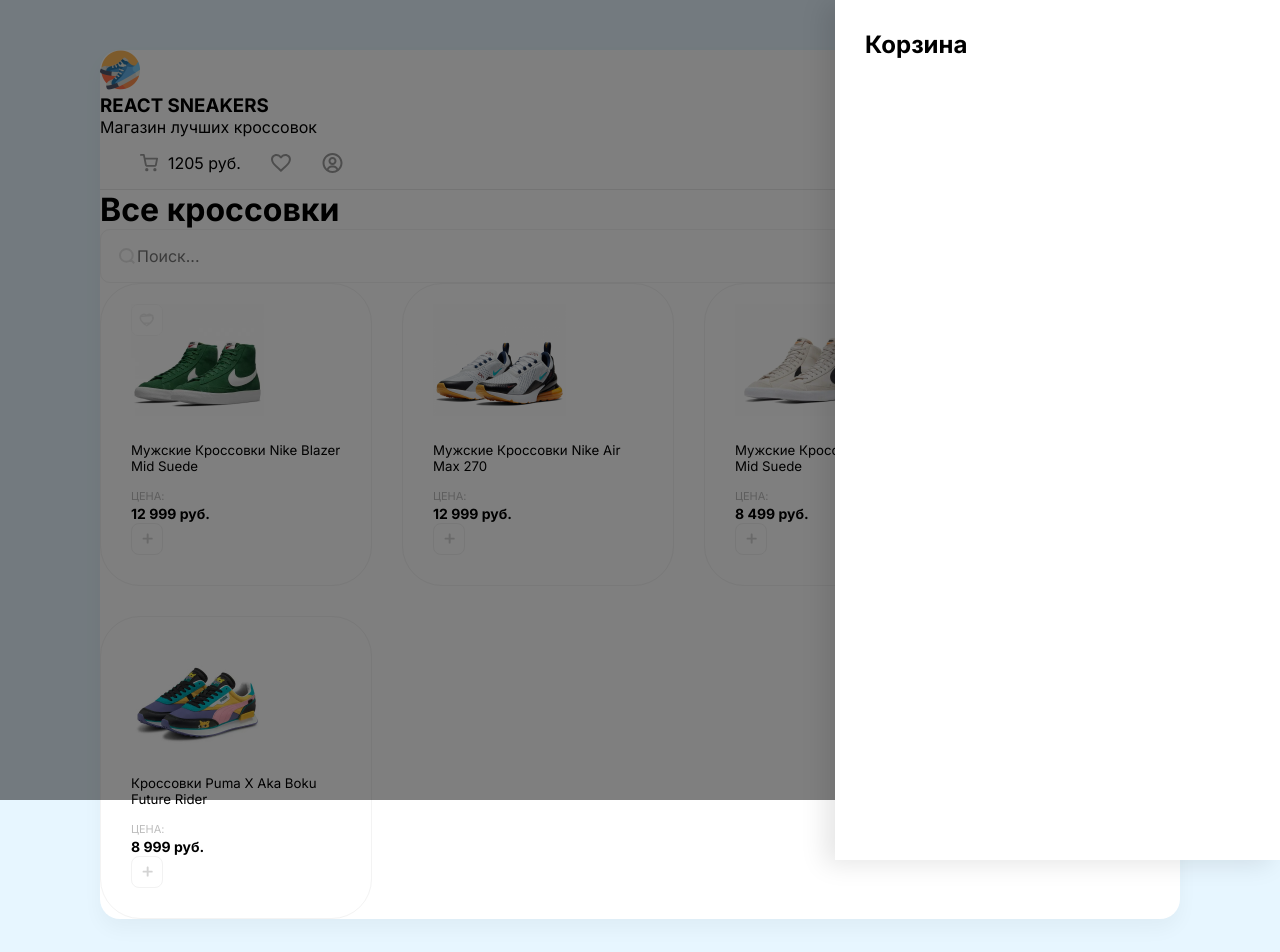
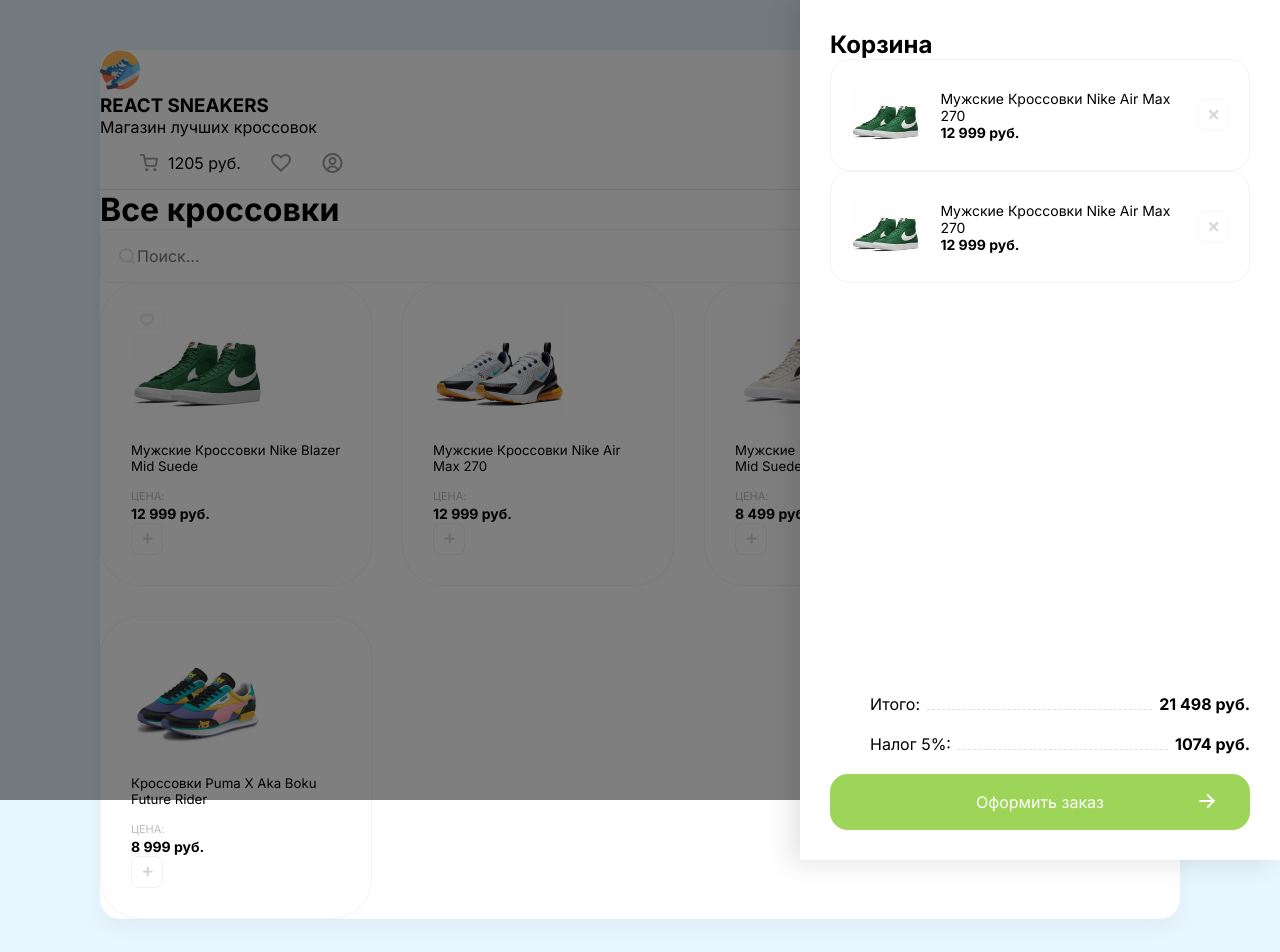
Before and after one commit to Geecher/react-sneakers, a React (Create React App) app: page / in a window 1280 px wide. Shown: the top 952 px of the page. Built offline with nearby package versions, Linux system fonts and the light colour scheme.

Commit message:
add element for sidebar

```diff
--- a/src/App.js
+++ b/src/App.js
@@ -5,6 +5,45 @@
         <div className="overlay">
             <div className="drawer">
                 <h2 className="mb-30">Корзина</h2>
+
+                <div className="items">
+                    <div className="cartItem mb-20">
+                        <div style={{ backgroundImage: 'url(/img/sneakers/001.jpg)' }} className="cartItemImg"></div>
+                        <div className="mr-20">
+                            <p className="mb-5">Мужские Кроссовки Nike Air Max 270</p>
+                            <b>12 999 руб.</b>
+                        </div>
+                        <button className="removeBtn">
+                            <img width={11} height={11} src="/img/btn-remove.svg" alt="Plus"/>
+                        </button>
+                    </div>
+                    <div className="cartItem mb-20">
+                        <div style={{ backgroundImage: 'url(/img/sneakers/001.jpg)' }} className="cartItemImg"></div>
+                        <div className="mr-20">
+                            <p className="mb-5">Мужские Кроссовки Nike Air Max 270</p>
+                            <b>12 999 руб.</b>
+                        </div>
+                        <button className="removeBtn">
+                            <img width={11} height={11} src="/img/btn-remove.svg" alt="Plus"/>
+                        </button>
+                    </div>
+                </div>
+
+                <div className="cartTotalBlock">
+                    <ul>
+                        <li>
+                            <span>Итого:</span>
+                            <div></div>
+                            <b>21 498 руб.</b>
+                        </li>
+                        <li>
+                            <span>Налог 5%: </span>
+                            <div></div>
+                            <b>1074 руб.</b>
+                        </li>
+                    </ul>
+                    <button>Оформить заказ</button>
+                </div>
             </div>
         </div>
 
--- a/src/index.scss
+++ b/src/index.scss
@@ -46,7 +46,7 @@
 }
 
 .overlay {
-    position: absolute;
+    position: fixed;
     top: 0;
     left: 0;
     width: 100%;
@@ -56,13 +56,19 @@
 }
 
 .drawer {
-    position: absolute;
-    width: 385px;
+    position: fixed;
+    width: 420px;
     height: 100%;
     right: 0;
     background: #FFFFFF;
     box-shadow: -10px 4px 24px rgba(0, 0, 0, 0.1);
     padding: 30px;
+    display: flex;
+    flex-direction: column;
+
+    .items {
+        flex: 1;
+    }
 
     h2 {
         margin: 0;
@@ -130,3 +136,87 @@
         }
     }
 }
+
+.cartItem {
+    display: flex;
+    align-items: center;
+    justify-content: space-between;
+    background: #FFFFFF;
+    border: 1px solid #F3F3F3;
+    border-radius: 20px;
+    padding: 20px;
+    font-size: 14px;
+    overflow: hidden;
+
+    p {margin: 0;}
+
+    .cartItemImg {
+        width: 70px;
+        height: 70px;
+        background-position: center;
+        background-size: contain;
+        background-repeat: no-repeat;
+        margin: 0 20px 0 0;
+    }
+
+    .removeBtn {
+        background: #FFFFFF;
+        border: 1px solid #F2F2F2;
+        border-radius: 8px;
+        width: 32px;
+        height: 32px;
+        cursor: pointer;
+        opacity: .5;
+        transition: all .3s;
+        flex: 0 0 32px;
+
+        &:hover {
+            opacity: 1;
+        }
+    }
+}
+
+.cartTotalBlock {
+    ul {
+        li {
+            display: flex;
+            align-items: flex-end;
+            margin: 0 0 20px;
+
+            div {
+                position: relative;
+                top: -4px;
+                flex: 1;
+                height: 1px;
+                border-bottom: 1px dashed #dfdfdf;
+                margin: 0 7px;
+            }
+        }
+    }
+    button {
+        position: relative;
+        background: #9DD558;
+        color: #fff;
+        font-size: 16px;
+        border-radius: 18px;
+        padding: 18px;
+        width: 100%;
+        border: none;
+        outline: none;
+        cursor: pointer;
+        transition: all .3s;
+        &:hover {
+            background: #8ac542;
+            &::after {
+                right: 30px;
+            }
+        }
+        &::after {
+            content: url('../public/img/cartTotalArrow.svg');
+            position: absolute;
+            top: 33%;
+            right: 35px;
+            transition: all .3s;
+        }
+    }
+}
```
Also changed, not shown: public/img/btn-remove.svg (added), public/img/cartTotalArrow.svg (added).
